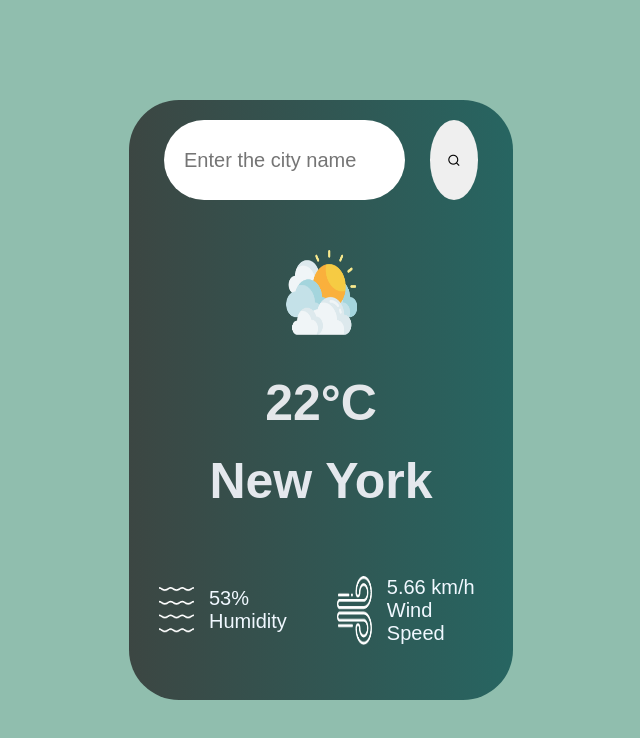
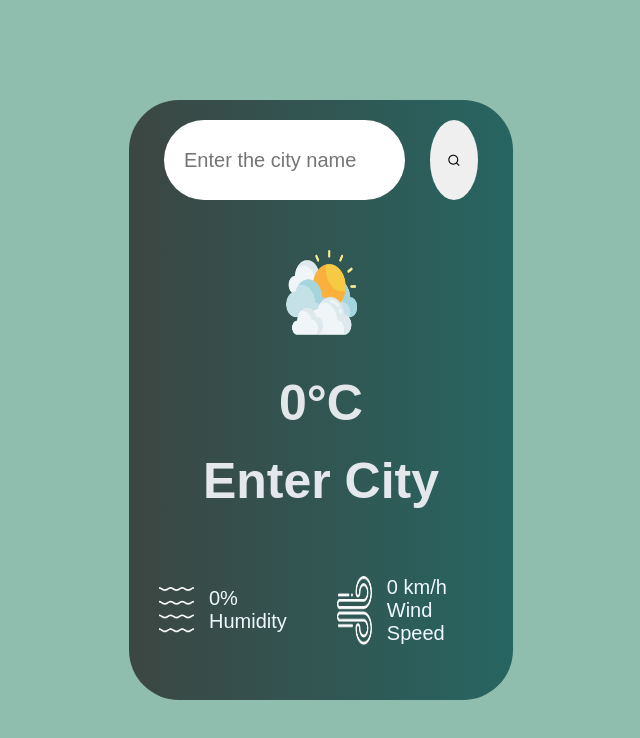
Before and after one commit to amitmauryya/15-javascript-projects, a plain HTML site: page Weather_App/index.html in a window 1280 px wide. Shown: the whole page, without its empty margins (319-959 px from the left). Drawn offline with nearby package versions, Linux system fonts and the light colour scheme.

Commit message:
Update index.html

```diff
--- a/Weather_App/index.html
+++ b/Weather_App/index.html
@@ -18,11 +18,33 @@
             <button>
              <i class="ri-search-line"></i>
         </button>
+
+        </div>
+        <p id="invalid">invalid city name</p>
+        <div id="weather">
+
+
+
+
+
+
+
+
+
+
+
+
+
+
+
+
+
+
         </div>
         <div id="weather_img">
             <img src="clouds.png" alt="">
-            <h1 id="temp">22&degC</h1>
-            <h2 id="city">New York</h2>
+            <h1 id="temp">0&degC</h1>
+            <h2 id="city">Enter City</h2>
         </div>
 
         <div id="info">
@@ -30,14 +52,14 @@
         <div class="part1">
      <img src="./humidity.png" alt="">
       <div class="humidity">
-           <p id="Humidityval">53%</p>
+           <p id="Humidityval">0%</p>
            <p>Humidity</p>
          </div>
         </div>
                 <div class="part2">
      <img src="./wind.png" alt="">
       <div class="wind">
-           <p id="windspeed">5.66 km/h</p>
+           <p id="windspeed">0 km/h</p>
            <p>Wind Speed</p>
          </div>
 
```
